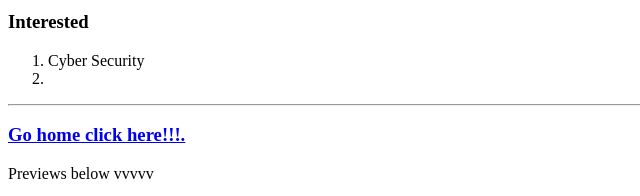
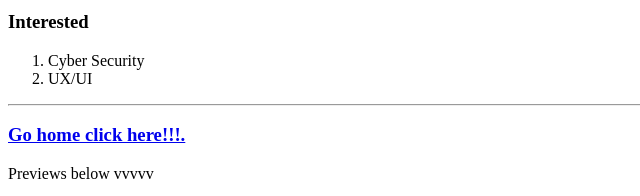
Before and after one commit to jjuaon/Resume_Phudid, a plain HTML site: page index.html in a window 1280 px wide. Shown: the part 407-603 px from the top of the page, 0-640 px from the left. Drawn offline with Linux system fonts and the light colour scheme; grey boxes are pictures that could not be loaded.

Commit message:
[+]UX/UI

```diff
--- a/index.html
+++ b/index.html
@@ -26,7 +26,7 @@
     <h3>Interested</h3>
     <p><ol>
         <li>Cyber Security</li>
-        <li></li>
+        <li>UX/UI</li>
     </ol></p>
     <hr>
 
```
